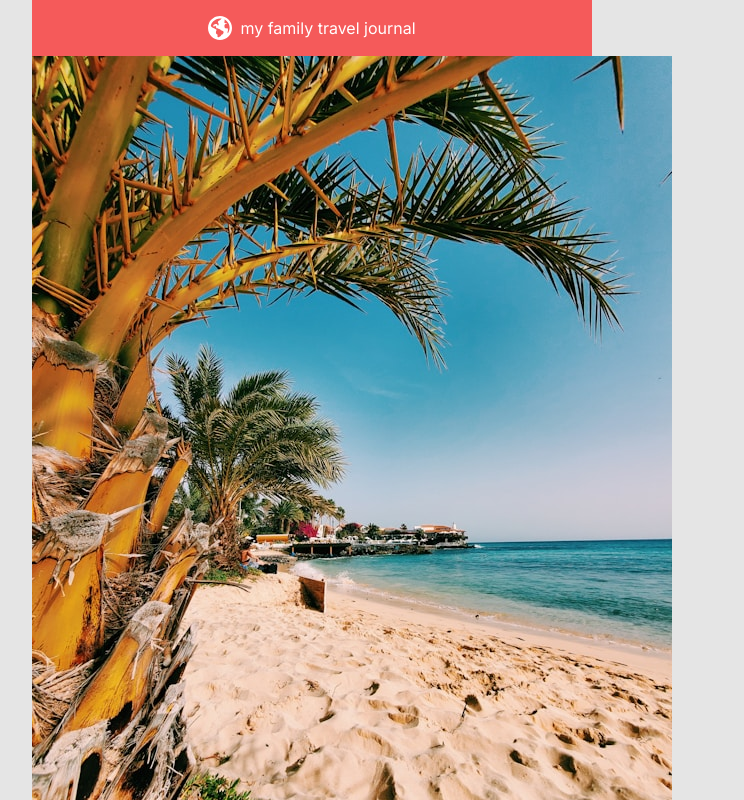
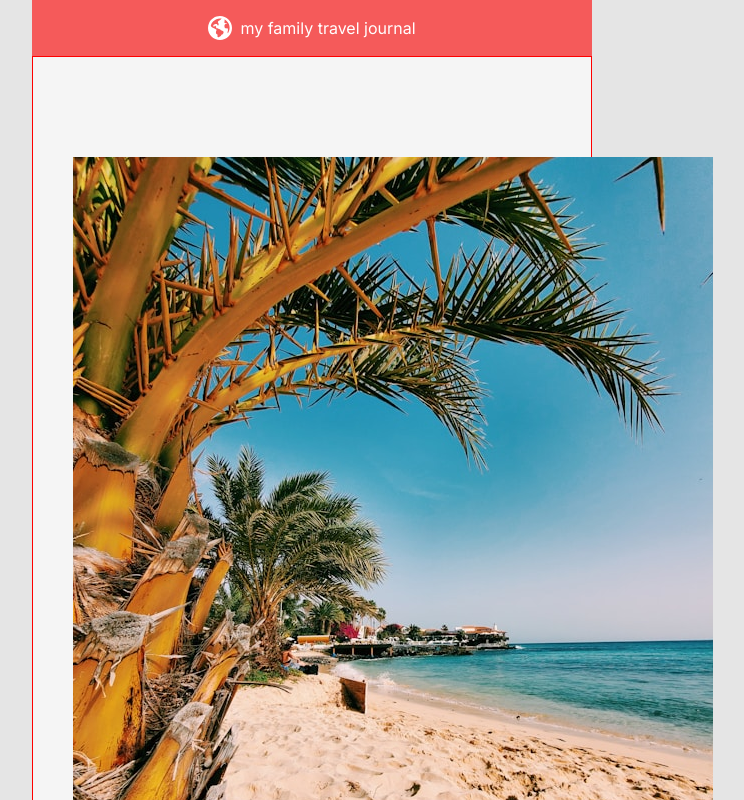
Before and after one commit to PetrValenta92/travel-journal, a React (Vite) app: page / in a window 1280 px wide. Shown: the top 800 px of the page, without its empty margins (328-1072 px from the left). Built offline with nearby package versions, Linux system fonts and the light colour scheme.

Commit message:
Style section element

```diff
--- a/src/index.css
+++ b/src/index.css
@@ -38,3 +38,8 @@ img {
   display: block;
   object-fit: cover;
 }
+
+section {
+  padding: 6.25rem 2.5rem;
+  border: 1px solid red;
+}
```
